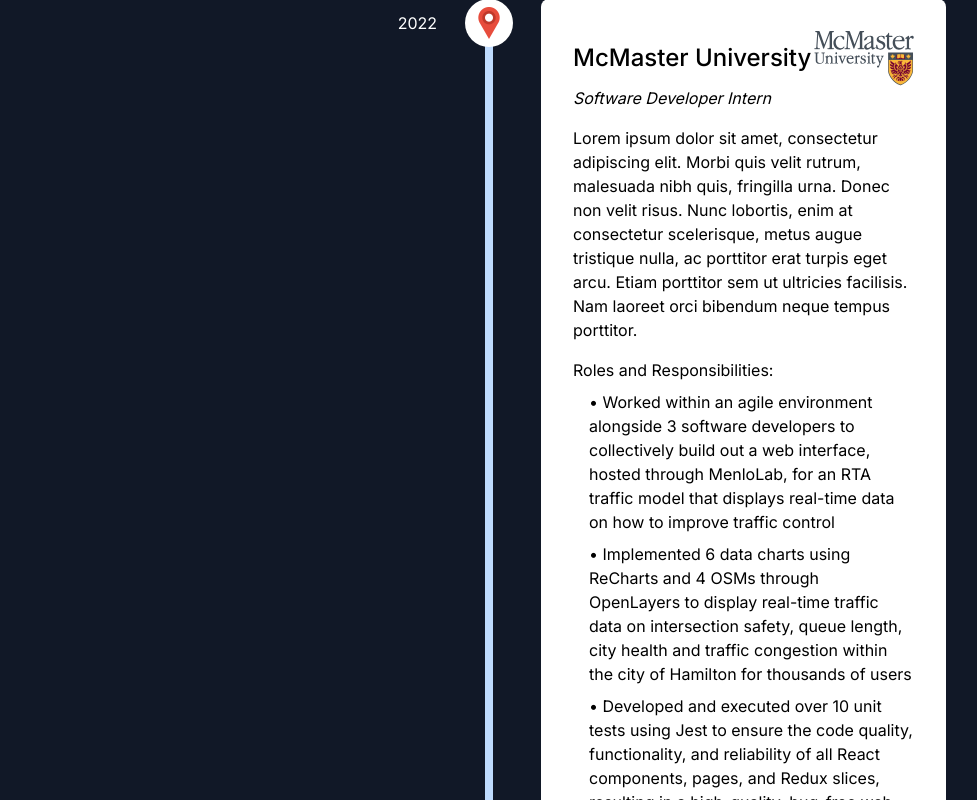
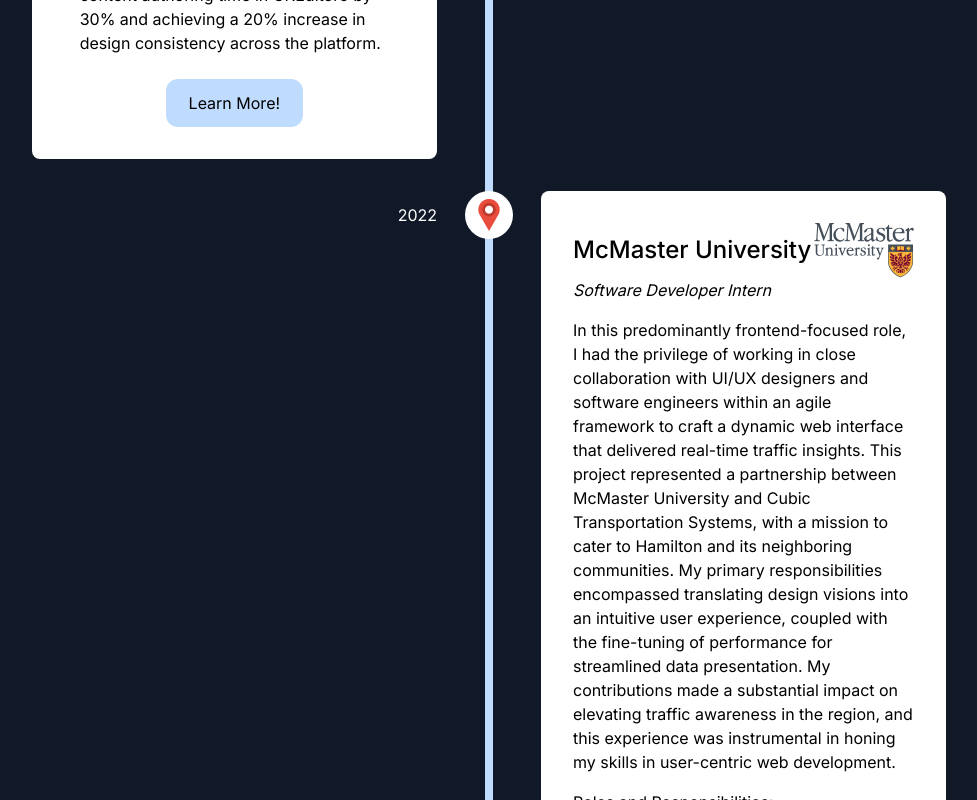
Before and after one commit to chene40/personal-website, a Next.js app: page /experiences in a window 1280 px wide. Shown: the part 1280-2080 px from the top of the page, without its empty margins (151-1128 px from the left). Built offline with nearby package versions, Linux system fonts and the light colour scheme.

Commit message:
enhan: added descriptions for each work/job

```diff
--- a/data/experiences-full.ts
+++ b/data/experiences-full.ts
@@ -3,12 +3,12 @@
     companyData: {
       company: "Esri",
       jobTitle: "Software Engineer Intern",
-      description: `Lorem ipsum dolor sit amet, consectetur adipiscing elit. Morbi quis
-		velit rutrum, malesuada nibh quis, fringilla urna. Donec non velit
-		risus. Nunc lobortis, enim at consectetur scelerisque, metus augue
-		tristique nulla, ac porttitor erat turpis eget arcu. Etiam porttitor
-		sem ut ultricies facilisis. Nam laoreet orci bibendum neque tempus
-		porttitor.`,
+      description: `This role involves close collaboration with product engineers, software developers, and designers to craft Esri's
+	  renowned ArcGIS software. I collaborated and worked alongside various teams, including MapViewer, JSAPI, ArcGIS Online, Arcade, and
+	  Popups, which allowed me to gain a comprehensive understanding of the project's scope and deliver the necessary requirements and
+	  results. The primary focus remained on frontend development, encompassing various aspects such as shadow DOM, reusable web components
+	  (stenciljs), and proficiency in the language server protocol. This journey has been exhilarating, and I'm thrilled to share these
+	  incredible experiences!`,
       techStack: [
         "html",
         "css",
@@ -37,12 +37,13 @@
     companyData: {
       company: "McMaster University",
       jobTitle: "Software Developer Intern",
-      description: `Lorem ipsum dolor sit amet, consectetur adipiscing elit. Morbi quis
-		velit rutrum, malesuada nibh quis, fringilla urna. Donec non velit
-		risus. Nunc lobortis, enim at consectetur scelerisque, metus augue
-		tristique nulla, ac porttitor erat turpis eget arcu. Etiam porttitor
-		sem ut ultricies facilisis. Nam laoreet orci bibendum neque tempus
-		porttitor.`,
+      description: `
+	  In this predominantly frontend-focused role, I had the privilege of working in close collaboration with UI/UX designers and software
+	  engineers within an agile framework to craft a dynamic web interface that delivered real-time traffic insights. This project represented
+	  a partnership between McMaster University and Cubic Transportation Systems, with a mission to cater to Hamilton and its neighboring
+	  communities. My primary responsibilities encompassed translating design visions into an intuitive user experience, coupled with the
+	  fine-tuning of performance for streamlined data presentation. My contributions made a substantial impact on elevating traffic awareness
+	  in the region, and this experience was instrumental in honing my skills in user-centric web development.`,
       techStack: [
         "javascript",
         "typescript",
@@ -71,12 +72,13 @@
     companyData: {
       company: "Gunkii",
       jobTitle: "Shopify Lead Software Developer (Intern)",
-      description: `Lorem ipsum dolor sit amet, consectetur adipiscing elit. Morbi quis
-		velit rutrum, malesuada nibh quis, fringilla urna. Donec non velit
-		risus. Nunc lobortis, enim at consectetur scelerisque, metus augue
-		tristique nulla, ac porttitor erat turpis eget arcu. Etiam porttitor
-		sem ut ultricies facilisis. Nam laoreet orci bibendum neque tempus
-		porttitor.`,
+      description: `In my capacity as the Technical Team Lead at Gunkii, a startup born during the COVID-19 pandemic in 2020, I played a
+	  pivotal role in guiding a talented team of five software development interns. My role encompassed a blend of management and technical
+	  leadership, where I not only delegated tasks but also actively engaged with team members to provide guidance and support, ensuring the
+	  successful execution of projects. Our primary focus was on Shopify development, and this experience allowed me to gain valuable insights
+	  into cross-platform strategies, particularly in optimizing performance through deployment services like Accelerated Mobile Pages (AMP).
+	  In close collaboration with the Marketing Team Lead, I also organized and presented weekly demos, fostering a culture of cross-functional
+	  cooperation and knowledge sharing within the organization.`,
       techStack: ["html", "css", "javascript", "sass", "shopify", "github"],
       companyLink: "https://gunkii.com/",
       date: "2022",
@@ -96,12 +98,13 @@
     companyData: {
       company: "McMaster University",
       jobTitle: "Teaching Assistant (Software Engineer II)",
-      description: `Lorem ipsum dolor sit amet, consectetur adipiscing elit. Morbi quis
-		velit rutrum, malesuada nibh quis, fringilla urna. Donec non velit
-		risus. Nunc lobortis, enim at consectetur scelerisque, metus augue
-		tristique nulla, ac porttitor erat turpis eget arcu. Etiam porttitor
-		sem ut ultricies facilisis. Nam laoreet orci bibendum neque tempus
-		porttitor.`,
+      description: `As a teaching assistant for the course SFWRENG 2XC3, centered on low-level C programming, bash scripting, and Unix shell
+	  interaction, I played an integral role in guiding second-year software engineering students. I lead biweekly lab sessions with an average
+	  of 20-30 students, totaling 4 hours per week, and provided essential support both inside and outside of designated work hours. During
+	  minor labs (work periods), I addressed students' questions, assisting them in debugging their code and mentoring them on common good
+	  practices to follow in software development, while ensuring a strong grasp of the material. During major labs (practicums), I diligently
+	  invigilated, ensuring academic integrity and individual student progress. I prioritize creating a productive learning environment as a
+	  fundamental aspect of my role.`,
       techStack: ["bash", "c"],
       companyLink:
         "https://academiccalendars.romcmaster.ca/preview_course_nopop.php?catoid=53&coid=267962",
@@ -123,12 +126,12 @@
     companyData: {
       company: "Code Ninjas Markham",
       jobTitle: "Roblox Development Camp Counsellor",
-      description: `Lorem ipsum dolor sit amet, consectetur adipiscing elit. Morbi quis
-		velit rutrum, malesuada nibh quis, fringilla urna. Donec non velit
-		risus. Nunc lobortis, enim at consectetur scelerisque, metus augue
-		tristique nulla, ac porttitor erat turpis eget arcu. Etiam porttitor
-		sem ut ultricies facilisis. Nam laoreet orci bibendum neque tempus
-		porttitor.`,
+      description: `
+	  In my role as a Technical Camp Counselor, I had the pleasure of teaching kids the ins and outs of Roblox game development using Roblox
+	  Studio. I introduced them to the basics of Lua, the programming language for Roblox, allowing them to enhance their custom games with
+	  fun scripts. I conducted week-long sessions with class sizes averaging around 25-30 students, where we delved into scripting and
+	  discussed online safety precautions. We also explored fundamental game physics concepts like gravity and item anchoring. My aim was
+	  to ignite their passion for game development and coding, fostering a love for tech through the exciting world of game creation.`,
       techStack: ["lua"],
       companyLink: "https://www.codeninjas.com/markham-on-ca",
       date: "2022",
@@ -149,12 +152,11 @@
     companyData: {
       company: "Twigoh",
       jobTitle: "Full-Stack Software Engineer (Intern)",
-      description: `Lorem ipsum dolor sit amet, consectetur adipiscing elit. Morbi quis
-		velit rutrum, malesuada nibh quis, fringilla urna. Donec non velit
-		risus. Nunc lobortis, enim at consectetur scelerisque, metus augue
-		tristique nulla, ac porttitor erat turpis eget arcu. Etiam porttitor
-		sem ut ultricies facilisis. Nam laoreet orci bibendum neque tempus
-		porttitor.`,
+      description: `During my internship as a full-stack engineer at Twigoh, a startup that evolved into a digital solutions consultancy, I
+	  was part of a talented and diverse team comprising UX/UI designers, frontend and backend engineers (though most of us dabbled in full
+		stack). Our agile work environment was characterized by a laid-back approach, with just a handful of weekly meetings to accommodate
+		our different time zones. What made it truly exceptional was Twigoh's youthful and vibrant culture. Every day felt like a new
+		adventure, and I had a blast collaborating with this fantastic team to create exciting projects together.`,
       techStack: [
         "javascript",
         "typescript",
```
